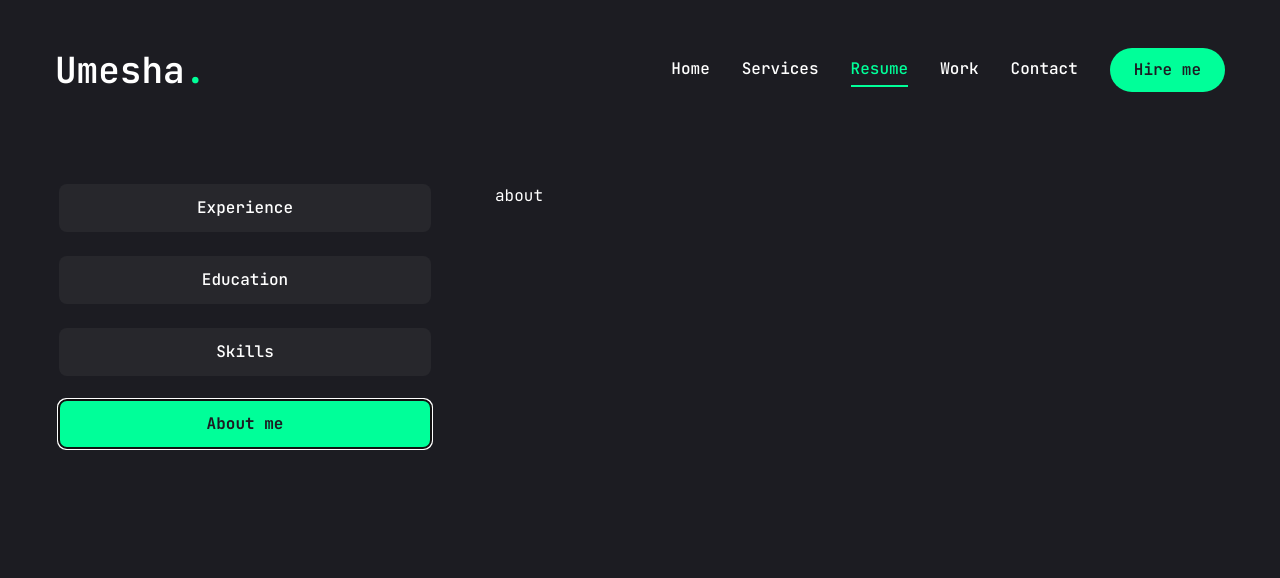
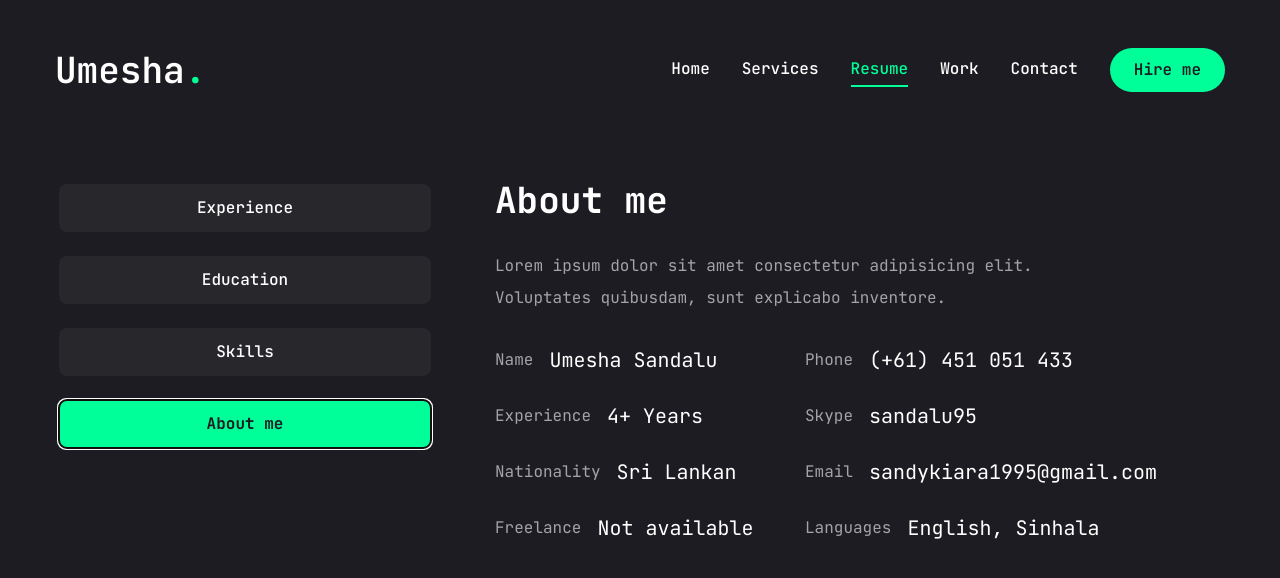
Before and after one commit to sandalu95/umesha-portfolio-web, a Next.js app: page /resume in a window 1280 px wide. Both pictures are taken after a click on the tab "About me". Shown: the top 578 px of the page. Built offline with nearby package versions, Linux system fonts and the light colour scheme.

Commit message:
resume page about me content

```diff
--- a/app/resume/page.jsx
+++ b/app/resume/page.jsx
@@ -13,7 +13,7 @@
 // about data
 const about = {
   title: "About me",
-  Desscription:
+  description:
     "Lorem ipsum dolor sit amet consectetur adipisicing elit. Voluptates quibusdam, sunt explicabo inventore.",
   info: [
     {
@@ -270,8 +270,29 @@
             </TabsContent>
 
             {/* about */}
-            <TabsContent value="about" className="w-full">
-              about
+            <TabsContent
+              value="about"
+              className="w-full text-center xl:text-left"
+            >
+              <div className="flex flex-col gap-[30px]">
+                <h3 className="text-4xl font-bold">{about.title}</h3>
+                <p className="max-w-[600px] text-white/60 mx-auto xl:mx-0">
+                  {about.description}
+                </p>
+                <ul className="grid grid-cols-1 xl:grid-cols-2 gap-y-6 max-w-[620px] mx-auto xl:mx-0">
+                  {about.info.map((item, index) => {
+                    return (
+                      <li
+                        key={index}
+                        className="flex items-center justify-center xl:justify-start gap-4"
+                      >
+                        <span className="text-white/60">{item.fieldName}</span>
+                        <span className="text-xl">{item.fieldValue}</span>
+                      </li>
+                    );
+                  })}
+                </ul>
+              </div>
             </TabsContent>
           </div>
         </Tabs>
```
